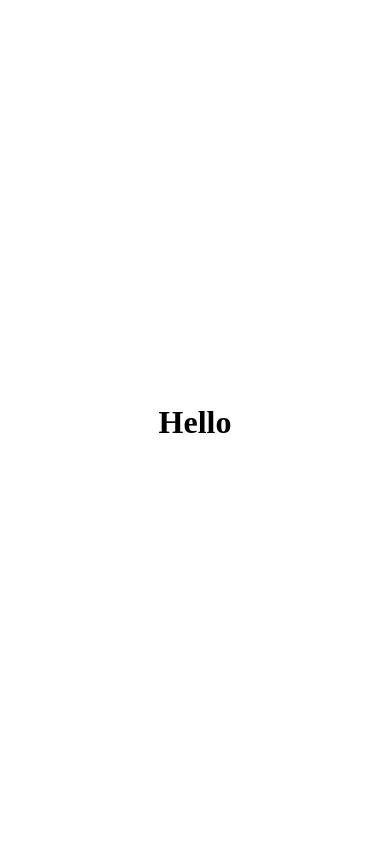
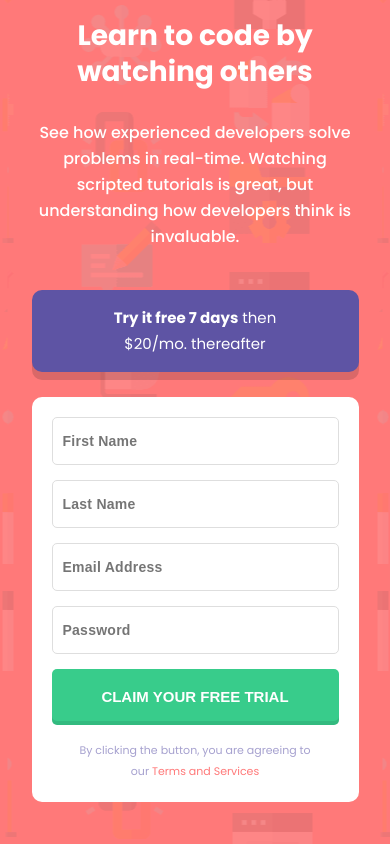
Before and after one commit to suelenbraga2006/intro-component-sign-up-form, a React (Create React App) app: page / in a window 390 px wide. Built offline with nearby package versions, Linux system fonts and the light colour scheme.

Commit message:
Tamanho mobile pronto

```diff
--- a/src/App.js
+++ b/src/App.js
@@ -1,9 +1,12 @@
 import './assets/styles/global.scss';
+import Text from './components/Text/Text';
+import Form from './components/Form/Form';
 
 function App() {
   return (
-    <div className="App">
-      <h1>Hello</h1>
+    <div className="container">
+      <Text />
+      <Form />
     </div>
   );
 }
--- a/src/assets/styles/global.scss
+++ b/src/assets/styles/global.scss
@@ -12,4 +12,11 @@ body,
   display: flex;
   justify-content: center;
   align-items: center;
+  background: url('../images/bg-intro-mobile.png') #ff7979 repeat center center;
+
+  .container {
+    width: 327px;
+    font-family: Poppins;
+    font-weight: 400;
+  }
 }
--- /dev/null
+++ b/src/components/Form/Form.js
@@ -0,0 +1,46 @@
+import React from 'react';
+
+import './style.scss';
+
+import errorIcon from '../../assets/images/icon-error.svg';
+
+function Form() {
+  return (
+    <div className="container-form">
+      <div className="tryout">
+        <a href="/try">
+          <strong>Try it free 7 days</strong> then $20/mo. thereafter
+        </a>
+      </div>
+      <form>
+        <label htmlFor="firstname">
+          <input type="text" name="firstname" placeholder="First Name" />
+          <img src={errorIcon} alt="Error" className="error-icon" />
+        </label>
+        <small>Error Message</small>
+        <label htmlFor="lastname">
+          <input type="text" name="lastname" placeholder="Last Name" />
+          <img src={errorIcon} alt="Error" className="error-icon" />
+        </label>
+        <small>Error Message</small>
+        <label htmlFor="email">
+          <input type="email" name="email" placeholder="Email Address" />
+          <img src={errorIcon} alt="Error" className="error-icon" />
+        </label>
+        <small>Error Message</small>
+        <label htmlFor="password">
+          <input type="password" name="password" placeholder="Password" />
+          <img src={errorIcon} alt="Error" className="error-icon" />
+        </label>
+        <small>Error Message</small>
+        <input type="submit" className="submit" value="CLAIM YOUR FREE TRIAL" />
+        <div className="terms">
+          By clicking the button, you are agreeing to our{' '}
+          <a href="/terms">Terms and Services</a>
+        </div>
+      </form>
+    </div>
+  );
+}
+
+export default Form;
--- /dev/null
+++ b/src/components/Form/style.scss
@@ -0,0 +1,106 @@
+.container-form {
+  .tryout {
+    background-color: #5e54a4;
+    padding: 15px;
+    border-radius: 10px;
+    box-shadow: 0px 8px 0px rgba(0, 0, 0, 0.14688);
+
+    a {
+      display: block;
+      font-weight: 200;
+      margin: 0 auto;
+      text-align: center;
+      color: #fff;
+      width: 180px;
+      text-decoration: none;
+      font-size: 15px;
+      line-height: 26px;
+
+      strong {
+        font-weight: 700;
+      }
+    }
+  }
+
+  form {
+    background-color: #fff;
+    padding: 20px;
+    border-radius: 10px;
+    margin: 25px 0;
+
+    small {
+      display: block;
+      text-align: right;
+      font-size: 11px;
+      line-height: 16px;
+      font-weight: 500;
+      font-style: italic;
+      color: #ff7979;
+      display: none;
+    }
+
+    label {
+      padding: 10px;
+      border: 1px solid #dedede;
+      width: 100%;
+      border-radius: 5px;
+      display: flex;
+      justify-content: space-between;
+      align-items: center;
+      margin-top: 15px;
+
+      .error-icon {
+        display: none;
+      }
+
+      &:first-child {
+        margin-top: 0;
+      }
+
+      &:focus-within {
+        border: 1px solid #5e54a4;
+      }
+
+      input {
+        width: 100%;
+        font-size: 14px;
+        color: #3d3b48;
+        font-weight: 600;
+        line-height: 26px;
+        letter-spacing: 0.25px;
+        border: none;
+        outline: none;
+      }
+    }
+
+    input[type='submit'] {
+      width: 100%;
+      border: 0;
+      color: #fff;
+      background-color: #38cc8b;
+      padding: 15px;
+      font-size: 15px;
+      line-height: 26px;
+      font-weight: 600;
+      text-transform: uppercase;
+      box-shadow: inset 0px -4px 0px rgba(0, 0, 0, 0.0908818);
+      border-radius: 5px;
+      cursor: pointer;
+      margin-top: 15px;
+    }
+
+    .terms {
+      font-size: 11px;
+      line-height: 21px;
+      color: #a6a1cf;
+      text-align: center;
+      display: block;
+      padding: 15px 20px 0 20px;
+
+      a {
+        text-decoration: none;
+        color: #ff7979;
+      }
+    }
+  }
+}
--- /dev/null
+++ b/src/components/Text/Text.js
@@ -0,0 +1,18 @@
+import React from 'react';
+
+import './style.scss';
+
+function Text() {
+  return (
+    <div className="text-container">
+      <h1>Learn to code by watching others</h1>
+      <p>
+        See how experienced developers solve problems in real-time. Watching
+        scripted tutorials is great, but understanding how developers think is
+        invaluable.
+      </p>
+    </div>
+  );
+}
+
+export default Text;
--- /dev/null
+++ b/src/components/Text/style.scss
@@ -0,0 +1,20 @@
+.text-container {
+  text-align: center;
+  margin-bottom: 40px;
+
+  h1 {
+    font-weight: 700;
+    font-size: 28px;
+    line-height: 36px;
+    color: #fff;
+    margin-bottom: 30px;
+  }
+
+  p {
+    font-weight: 500;
+    font-size: 16px;
+    line-height: 26px;
+    color: #fff;
+    margin-bottom: 30px;
+  }
+}
```
